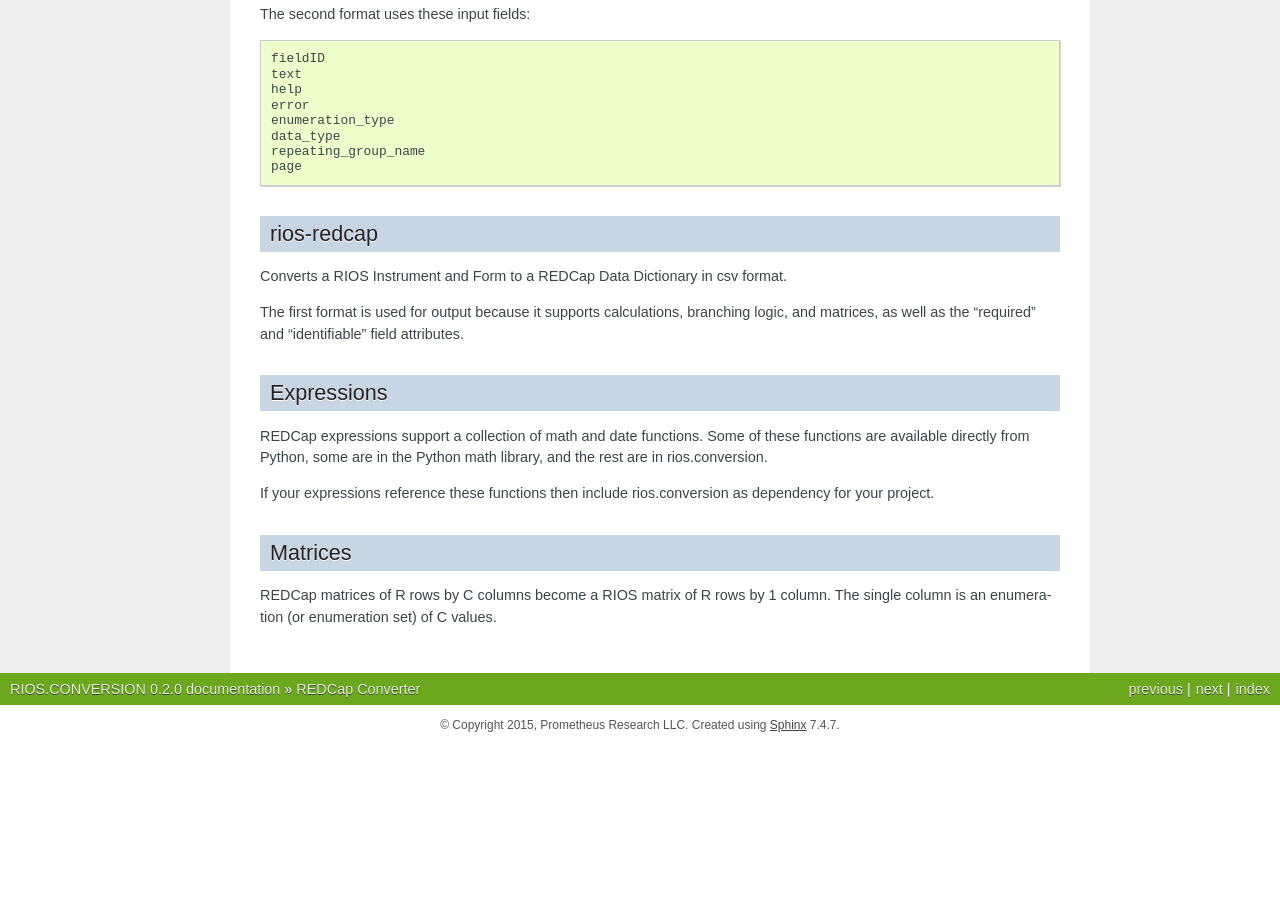
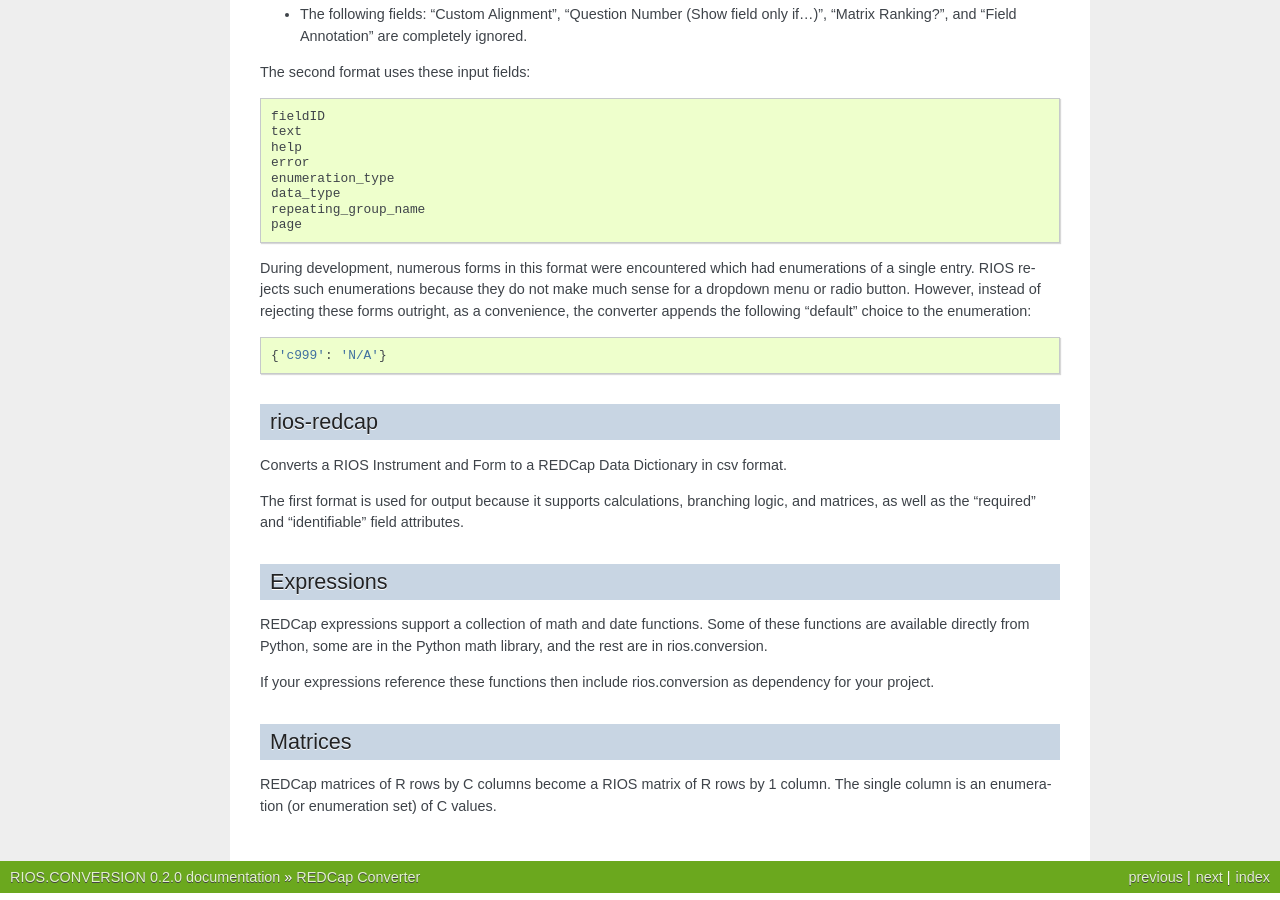
Before and after one commit to prometheusresearch/rios.conversion, a Sphinx documentation site: the page built from doc/redcap.rst, in a window 1280 px wide and 900 px high, scrolled down 1277 px. Built offline with Sphinx 7.4.7, drawn with Linux system fonts in a browser that asks for light colours; before the commit the page ends 2022 px from its top, so only the background shows below that; some of the changed text lies outside the part shown.

Commit message:
redcap.rst: delete calculation file, "default" choice

```diff
--- a/doc/redcap.rst
+++ b/doc/redcap.rst
@@ -11,6 +11,11 @@
 
 The instrument id, version, and title must be provided as
 arguments on the command line as they are not in the csv file.
+
+The program creates or overwrites its output files.
+As for CalculationSet, if there are no calculations in the input,
+no CalculationSet file will be created,
+and if it already existed it will be deleted.
 
 Since RIOS does not allow capital letters in ids,
 the program converts all expressions and internal values to lowercase.
@@ -93,6 +98,16 @@
     repeating_group_name
     page
 
+During development, numerous forms in this format were encountered
+which had enumerations of a single entry.
+RIOS rejects such enumerations because
+they do not make much sense for a dropdown menu or radio button.
+However, instead of rejecting these forms outright, as a convenience,
+the converter appends the following "default" choice to the enumeration::
+
+    {'c999': 'N/A'}
+
+
 rios-redcap
 ===========
 
```
